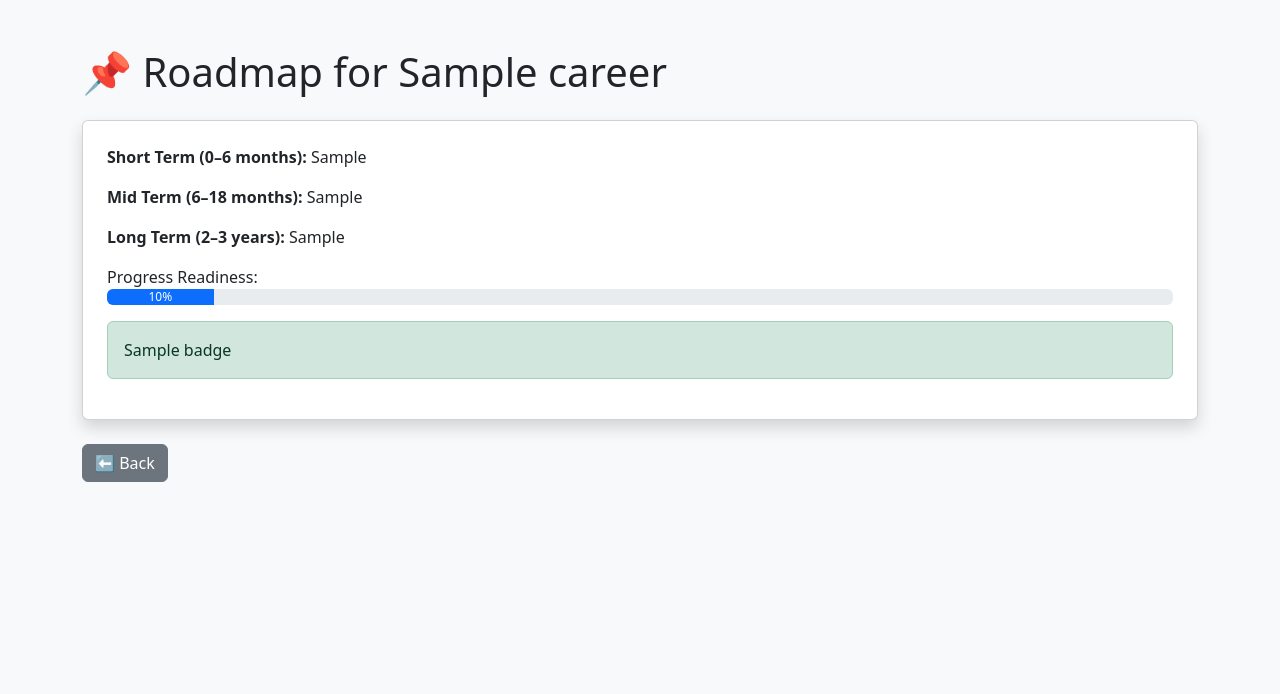
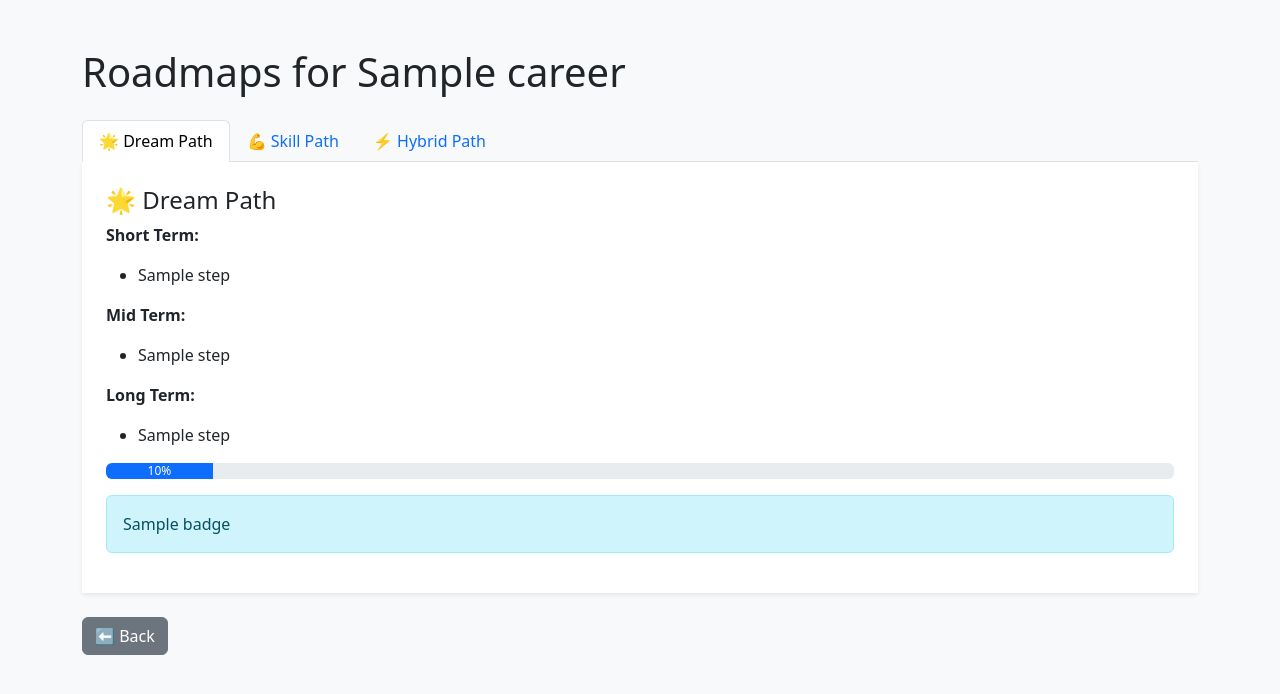
Before and after one commit to manoharportfolio/career-navigator, a Flask app: template backend/templates/roadmap.html in a window 1280 px wide. Shown: the top 694 px of the page. Run offline with Flask 3, Linux system fonts and the light colour scheme; the template is opened without the code that fills it: most values are stand-ins (such as "Sample title", 1, 10 or a date in 2020).

Commit message:
bugs 1.0.2

```diff
--- a/backend/app.py
+++ b/backend/app.py
@@ -2,8 +2,6 @@ from flask import Flask, render_template, request
 from services.ai_service import generate_career_suggestions, generate_roadmap
 
 app = Flask(__name__)
-
-from services.ai_service import generate_all_roadmaps
 
 @app.route("/", methods=["GET", "POST"])
 def home():
@@ -12,10 +10,8 @@ def home():
         skills = request.form.get("skills", "")
         education = request.form.get("education", "College")
 
-        # Generate roadmaps for all careers mentioned
-        roadmaps = generate_all_roadmaps(interests, skills, education)
-
-        return render_template("results.html", roadmaps=roadmaps,
+        careers = generate_career_suggestions(interests, skills, education)
+        return render_template("results.html", careers=careers,
                                interests=interests, skills=skills, education=education)
     return render_template("index.html")
 
@@ -26,11 +22,8 @@ def roadmap(career_name):
     skills = request.args.get("skills", "")
     education = request.args.get("education", "College")
 
-    all_roadmaps = generate_all_roadmaps(interests, skills, education)
-    roadmap = all_roadmaps.get(career_name, {})
-
+    roadmap = generate_roadmap(career_name, interests, skills, education)
     return render_template("roadmap.html", career=career_name, roadmap=roadmap)
-
 
 
 if __name__ == "__main__":
--- a/backend/templates/roadmap.html
+++ b/backend/templates/roadmap.html
@@ -7,22 +7,77 @@
 </head>
 <body class="bg-light">
 <div class="container py-5">
-  <h1 class="mb-4">📌 Roadmap for {{ career }}</h1>
+  <h1 class="mb-4">Roadmaps for {{ career }}</h1>
 
-  <div class="card p-4 shadow">
-    <p><strong>Short Term (0–6 months):</strong> {{ roadmap.short_term }}</p>
-    <p><strong>Mid Term (6–18 months):</strong> {{ roadmap.mid_term }}</p>
-    <p><strong>Long Term (2–3 years):</strong> {{ roadmap.long_term }}</p>
-    <div class="mb-3">
-      <label>Progress Readiness:</label>
-      <div class="progress">
-        <div class="progress-bar" role="progressbar" style="width: {{ roadmap.progress }}%;" aria-valuenow="{{ roadmap.progress }}" aria-valuemin="0" aria-valuemax="100">{{ roadmap.progress }}%</div>
+  <!-- Tabs -->
+  <ul class="nav nav-tabs" id="roadmapTabs" role="tablist">
+    <li class="nav-item" role="presentation">
+      <button class="nav-link active" id="dream-tab" data-bs-toggle="tab" data-bs-target="#dream" type="button" role="tab">🌟 Dream Path</button>
+    </li>
+    <li class="nav-item" role="presentation">
+      <button class="nav-link" id="skill-tab" data-bs-toggle="tab" data-bs-target="#skill" type="button" role="tab">💪 Skill Path</button>
+    </li>
+    <li class="nav-item" role="presentation">
+      <button class="nav-link" id="hybrid-tab" data-bs-toggle="tab" data-bs-target="#hybrid" type="button" role="tab">⚡ Hybrid Path</button>
+    </li>
+  </ul>
+
+  <div class="tab-content p-4 bg-white shadow-sm" id="roadmapTabsContent">
+    <!-- Dream Path -->
+    <div class="tab-pane fade show active" id="dream" role="tabpanel">
+      <h4>🌟 Dream Path</h4>
+      <p><strong>Short Term:</strong></p>
+      <ul>{% for step in roadmap.dream_path.short_term %}<li>{{ step }}</li>{% endfor %}</ul>
+      <p><strong>Mid Term:</strong></p>
+      <ul>{% for step in roadmap.dream_path.mid_term %}<li>{{ step }}</li>{% endfor %}</ul>
+      <p><strong>Long Term:</strong></p>
+      <ul>{% for step in roadmap.dream_path.long_term %}<li>{{ step }}</li>{% endfor %}</ul>
+      <div class="progress my-3">
+        <div class="progress-bar" role="progressbar" style="width: {{ roadmap.dream_path.progress }}%">
+          {{ roadmap.dream_path.progress }}%
+        </div>
       </div>
+      <div class="alert alert-info">{{ roadmap.dream_path.badge }}</div>
     </div>
-    <div class="alert alert-success">{{ roadmap.badge }}</div>
+
+    <!-- Skill Path -->
+    <div class="tab-pane fade" id="skill" role="tabpanel">
+      <h4>💪 Skill Path</h4>
+      <p><strong>Short Term:</strong></p>
+      <ul>{% for step in roadmap.skill_path.short_term %}<li>{{ step }}</li>{% endfor %}</ul>
+      <p><strong>Mid Term:</strong></p>
+      <ul>{% for step in roadmap.skill_path.mid_term %}<li>{{ step }}</li>{% endfor %}</ul>
+      <p><strong>Long Term:</strong></p>
+      <ul>{% for step in roadmap.skill_path.long_term %}<li>{{ step }}</li>{% endfor %}</ul>
+      <div class="progress my-3">
+        <div class="progress-bar" role="progressbar" style="width: {{ roadmap.skill_path.progress }}%">
+          {{ roadmap.skill_path.progress }}%
+        </div>
+      </div>
+      <div class="alert alert-success">{{ roadmap.skill_path.badge }}</div>
+    </div>
+
+    <!-- Hybrid Path -->
+    <div class="tab-pane fade" id="hybrid" role="tabpanel">
+      <h4>⚡ Hybrid Path</h4>
+      <p><strong>Short Term:</strong></p>
+      <ul>{% for step in roadmap.hybrid_path.short_term %}<li>{{ step }}</li>{% endfor %}</ul>
+      <p><strong>Mid Term:</strong></p>
+      <ul>{% for step in roadmap.hybrid_path.mid_term %}<li>{{ step }}</li>{% endfor %}</ul>
+      <p><strong>Long Term:</strong></p>
+      <ul>{% for step in roadmap.hybrid_path.long_term %}<li>{{ step }}</li>{% endfor %}</ul>
+      <div class="progress my-3">
+        <div class="progress-bar" role="progressbar" style="width: {{ roadmap.hybrid_path.progress }}%">
+          {{ roadmap.hybrid_path.progress }}%
+        </div>
+      </div>
+      <div class="alert alert-warning">{{ roadmap.hybrid_path.badge }}</div>
+    </div>
   </div>
 
   <a href="{{ url_for('home') }}" class="btn btn-secondary mt-4">⬅ Back</a>
 </div>
+
+<script src="https://cdn.jsdelivr.net/npm/bootstrap@5.3.2/dist/js/bootstrap.bundle.min.js"></script>
 </body>
 </html>
--- a/requirements.txt
+++ b/requirements.txt
@@ -2,5 +2,5 @@ flask==2.3.2
 gunicorn==21.2.0
 google-cloud-aiplatform==1.48.0
 python-dotenv==1.0.0
-pandas==2.1.4
-numpy==1.26.3
+pandas==2.2.3
+numpy==1.26.4
```
Also changed, not shown: backend/services/ai_service.py (+21 -21 lines), backend/templates/index.html (+27 -15 lines), backend/templates/results.html (+32 -9 lines), 2 other files.
